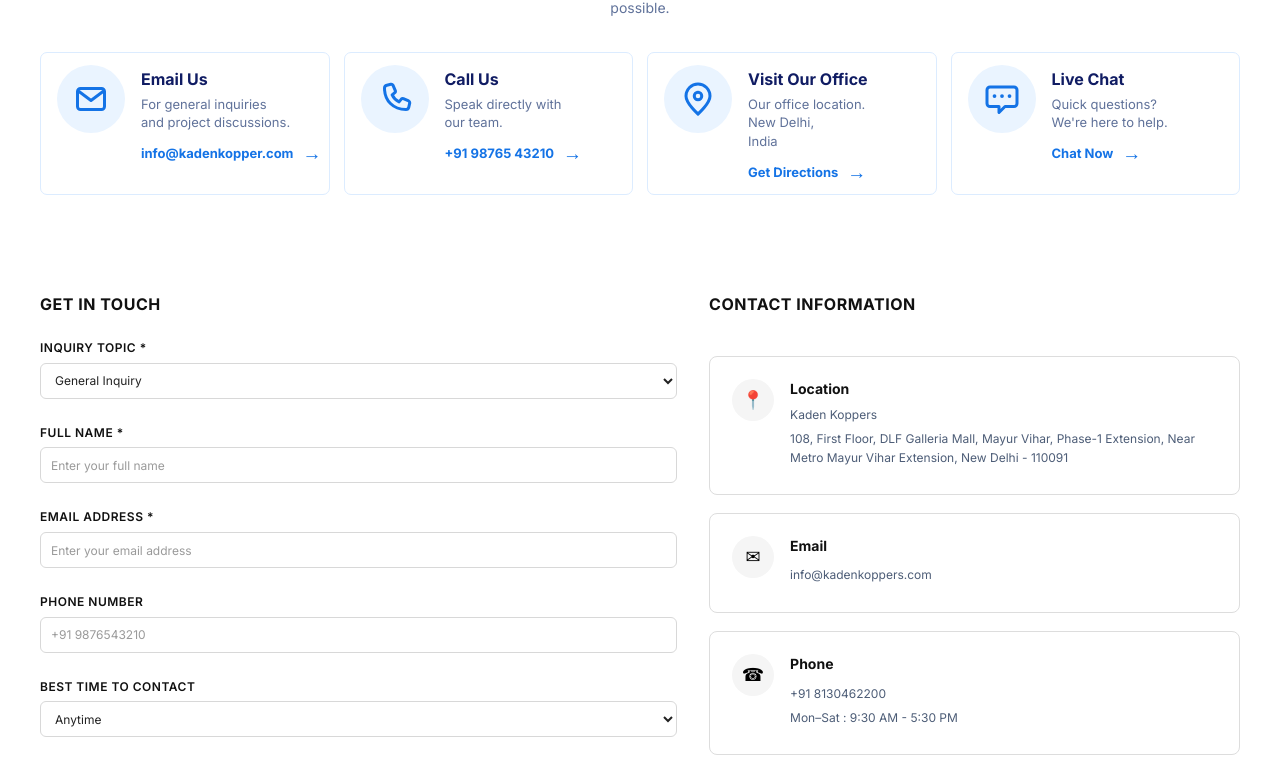
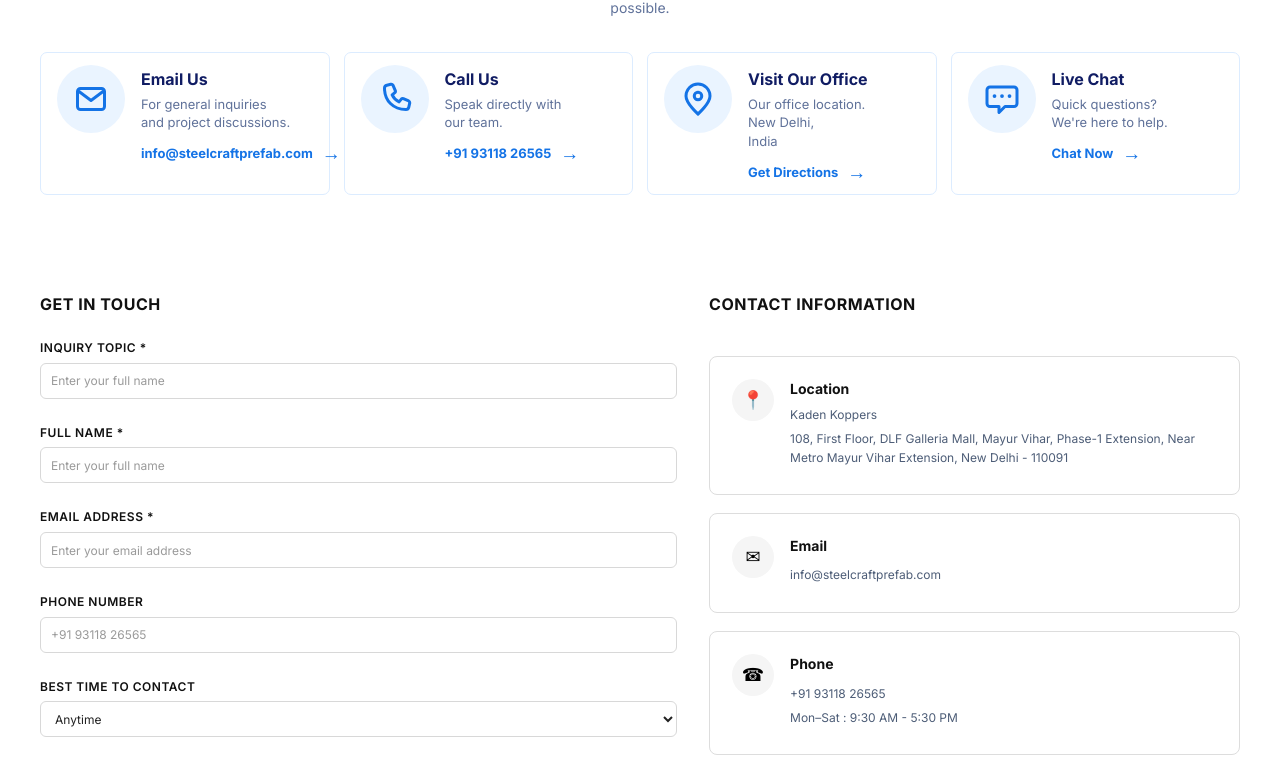
Before and after one commit to anadityarout/https---github.com-anadityarout-Steel-Kraft, a React (Vite) app in the folder frontend/: page /contact in a window 1280 px wide. Shown: the part 672-1436 px from the top of the page. Built offline with nearby package versions, Linux system fonts and the light colour scheme.

Commit message:
fix: update contact information and logo in Contact and Footer components

```diff
--- a/frontend/src/Components/Contact/Contact.jsx
+++ b/frontend/src/Components/Contact/Contact.jsx
@@ -122,8 +122,8 @@
                   and project discussions.
                 </p>
 
-                <a href="mailto:info@kadenkopper.com">
-                  info@kadenkopper.com
+                <a href="mailto:info@steelcraftprefab.com">
+                  info@steelcraftprefab.com
                   <span>→</span>
                 </a>
 
@@ -170,8 +170,8 @@
                   our team.
                 </p>
 
-                <a href="tel:+919876543210">
-                  +91 98765 43210
+                <a href="tel:+919311826565">
+                  +91 93118 26565
                   <span>→</span>
                 </a>
 
@@ -328,41 +328,13 @@
                 <label htmlFor="inquiryTopic">
                   INQUIRY TOPIC <span>*</span>
                 </label>
-
-                <select
-                  id="inquiryTopic"
-                  name="inquiryTopic"
-                  defaultValue="general"
+              <input
+                  type="text"
+                  id="fullName"
+                  name="fullName"
+                  placeholder="Enter your full name"
                   required
-                >
-                  <option value="general">
-                    General Inquiry
-                  </option>
-
-                  <option value="web-development">
-                    Web Development
-                  </option>
-
-                  <option value="app-development">
-                    App Development
-                  </option>
-
-                  <option value="seo">
-                    SEO
-                  </option>
-
-                  <option value="video-editor">
-                    Video Editor
-                  </option>
-
-                  <option value="graphic-designer">
-                    Graphic Designer
-                  </option>
-
-                  <option value="marketing">
-                    Marketing
-                  </option>
-                </select>
+                />
 
               </div>
 
@@ -417,7 +389,7 @@
                   type="tel"
                   id="phone"
                   name="phone"
-                  placeholder="+91 9876543210"
+                  placeholder="+91 93118 26565"
                 />
 
               </div>
@@ -566,7 +538,7 @@
                 </h3>
 
                 <a href="mailto:info@kadenkoppers.com">
-                  info@kadenkoppers.com
+                  info@steelcraftprefab.com
                 </a>
 
               </div>
@@ -588,8 +560,8 @@
                   Phone
                 </h3>
 
-                <a href="tel:+918130462200">
-                  +91 8130462200
+                <a href="tel:+919311826565">
+                  +91 93118 26565
                 </a>
 
                 <p>
--- a/frontend/src/Components/Footer/Footer.jsx
+++ b/frontend/src/Components/Footer/Footer.jsx
@@ -256,10 +256,10 @@
               <div className="footer-contact-content">
 
                 <a
-                  href="mailto:info@steelkraft.in"
+                  href="mailto:info@steelcraftprefab.com"
                   className="footer-contact-link"
                 >
-                  info@steelcraft.com
+                  info@steelcraftprefab.com
                 </a>
 
                 <span>
```
Also changed, not shown: frontend/src/assets/Steel Kraft Logo.png.
